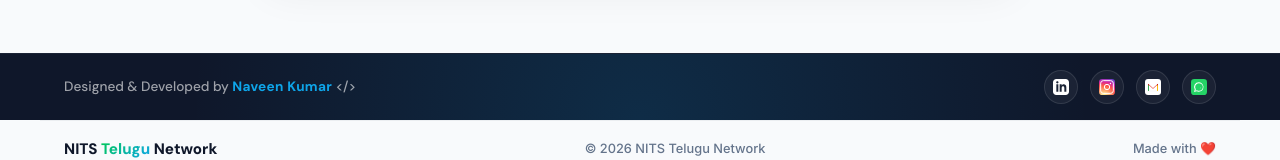
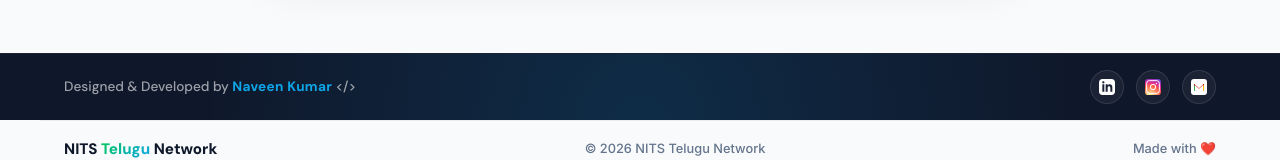
Before and after one commit to NaveenKumar8824/nitstelugunetwork, a plain HTML site: page index.html in a window 1280 px wide. Shown: the part 1497-1657 px from the top of the page. Drawn offline with Linux system fonts and the light colour scheme; no server answers.

Commit message:
Update index.html

```diff
--- a/index.html
+++ b/index.html
@@ -1592,12 +1592,6 @@
           <path d="M6 24h20" stroke="#ddd" stroke-width="0.5"/>
         </svg>
       </a>
-      <a href="https://wa.me/919392920692" target="_blank" rel="noopener" class="dsi" title="WhatsApp">
-        <svg viewBox="0 0 24 24" xmlns="http://www.w3.org/2000/svg" width="28" height="28">
-          <rect width="24" height="24" rx="5" fill="#25D366"/>
-          <path fill="white" d="M12 4.8A7.2 7.2 0 0 0 5.6 15.7 L4.5 19.5 l3.9-1.02A7.2 7.2 0 1 0 12 4.8zm0 13a5.76 5.76 0 0 1-2.94-.81l-.21-.12-2.18.57.59-2.13-.14-.22A5.76 5.76 0 1 1 12 17.8zm3.17-4.3c-.17-.09-1.02-.5-1.18-.56-.15-.06-.27-.09-.38.09s-.44.56-.54.67c-.1.12-.2.13-.38.04a4.68-.85 5.16-1.18c-.1-.18-.01-.27.08-.36.08-.08.17-.2.26-.3.09-.1.12-.17.18-.29.06-.11.03-.21-.02-.3-.05-.08-.38-.93-.53-1.28-.13-.33-.28-.29-.38-.29h-.33c-.11 0-.3.04-.45.21-.15.17-.6.58-.6 1.41s.61 1.64.69 1.75c.09.12 1.2 1.82 2.89 2.55.4.17.72.28.96.36.4.12.77.1 1.06.06.32-.05 1-.4 1.14-.8.14-.39.14-.73.1-.8-.05-.07-.16-.12-.33-.2z"/>
-        </svg>
-      </a>
     </div>
   </div>
 </div>
```
